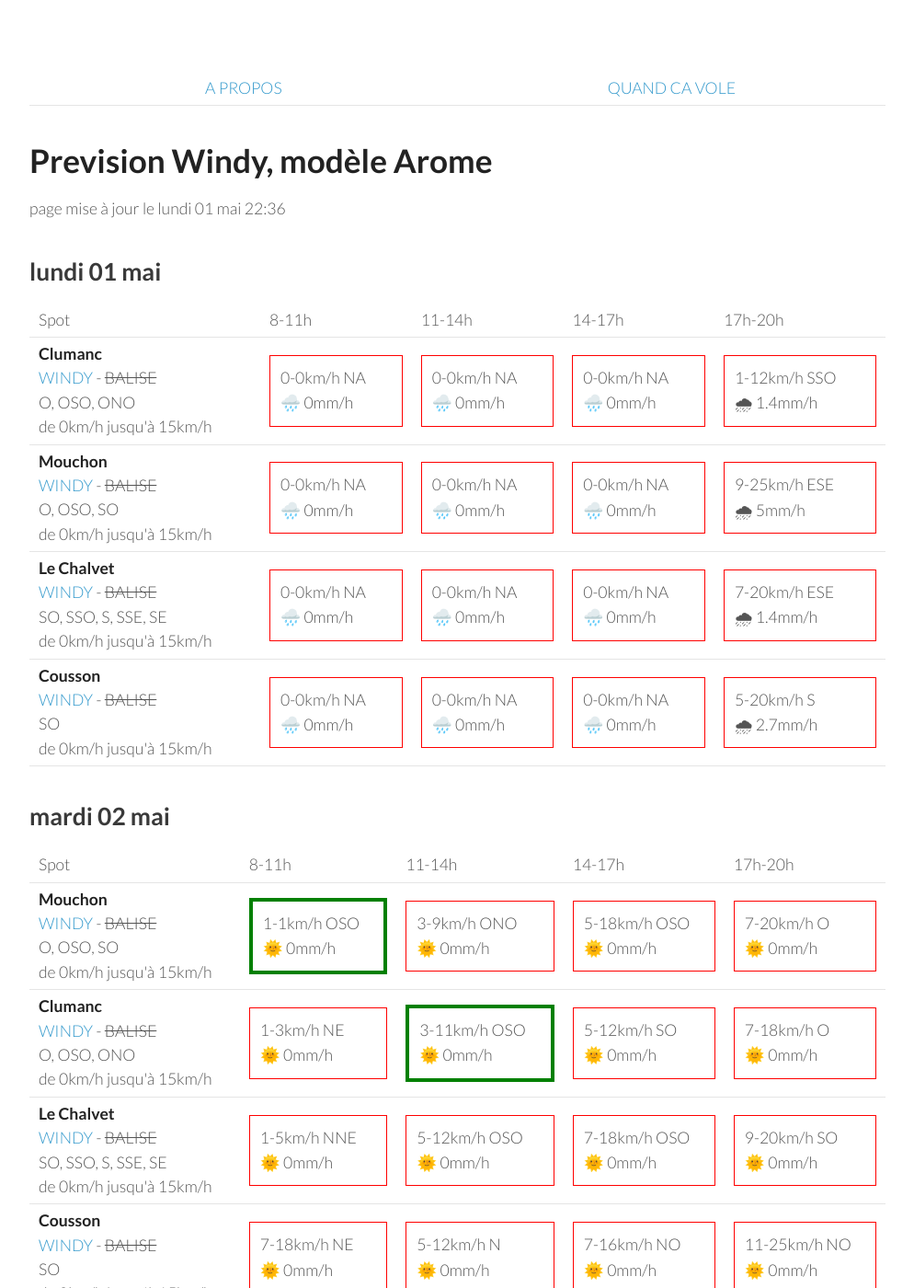
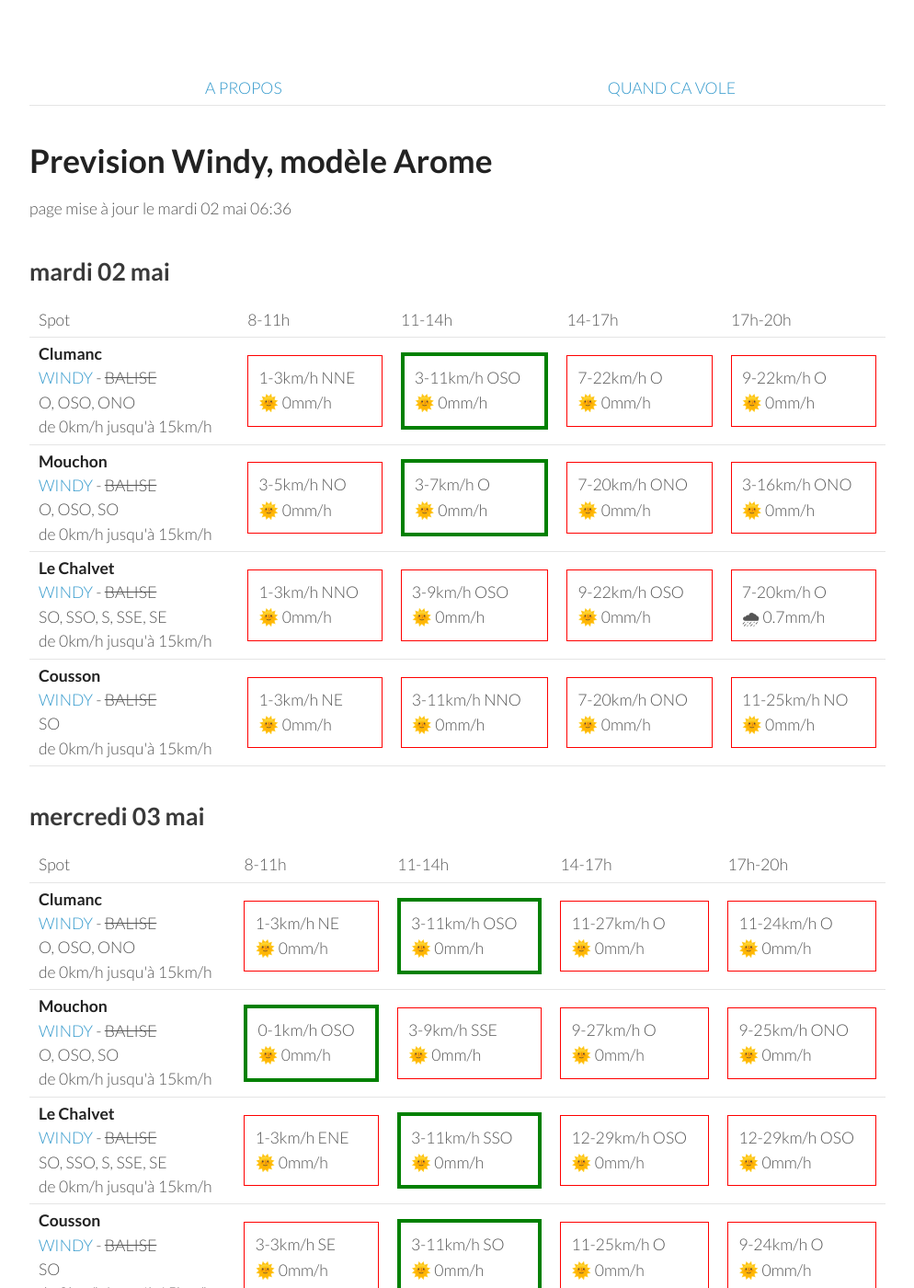
Before and after one commit to parapente-dans-le-nord/parapente-dans-le-nord.github.io, a Jekyll site: the page built from saint_andre.markdown, in a window 1280 px wide and 1400 px high. Shown: the whole window at 92% size, without its empty margins (26-1020 px from the left). Built offline with Jekyll 4.4.1, drawn with Linux system fonts in a browser that asks for light colours; some of the changed text lies outside the part shown.

Commit message:
update index.markdown

```diff
--- a/saint_andre.markdown
+++ b/saint_andre.markdown
@@ -7,9 +7,9 @@ title:  "Tous les spots"
 {: .links}
 
 # Prevision Windy, modèle Arome
-page mise à jour le lundi 01 mai 22:36
+page mise à jour le mardi 02 mai 06:36
 
-## lundi 01 mai
+## mardi 02 mai
 
 {::nomarkdown}
 <table>
@@ -24,91 +24,39 @@ page mise à jour le lundi 01 mai 22:36
 <tr>
         <td><strong>Clumanc</strong><br><a href="https://windy.com/44.027/6.402?43.914,6.403,10,m:eSxaglP">WINDY</a> - <span class="no-balise"> BALISE </span><br> <span class="vent-favorable">O, OSO, ONO</span><br><span class="force-vent">de 0km/h jusqu'à 15km/h</span> </td>
 
-            <td><div class="not-flyable"><p>0-0km/h NA</p><p>🌧️ 0mm/h</p></div></td>
-            <td><div class="not-flyable"><p>0-0km/h NA</p><p>🌧️ 0mm/h</p></div></td>
-            <td><div class="not-flyable"><p>0-0km/h NA</p><p>🌧️ 0mm/h</p></div></td>
-            <td><div class="not-flyable"><p>1-12km/h SSO</p><p>🌧 1.4mm/h</p></div></td>
+            <td><div class="not-flyable"><p>1-3km/h NNE</p><p>🌞 0mm/h</p></div></td>
+            <td><div class="flyable"><p>3-11km/h OSO</p><p>🌞 0mm/h</p></div></td>
+            <td><div class="not-flyable"><p>7-22km/h O</p><p>🌞 0mm/h</p></div></td>
+            <td><div class="not-flyable"><p>9-22km/h O</p><p>🌞 0mm/h</p></div></td>
+
 
     </tr>
 <tr>
         <td><strong>Mouchon</strong><br><a href="https://windy.com/43.992/6.424?43.878,6.425,10,m:eSuaglR">WINDY</a> - <span class="no-balise"> BALISE </span><br> <span class="vent-favorable">O, OSO, SO</span><br><span class="force-vent">de 0km/h jusqu'à 15km/h</span> </td>
 
-            <td><div class="not-flyable"><p>0-0km/h NA</p><p>🌧️ 0mm/h</p></div></td>
-            <td><div class="not-flyable"><p>0-0km/h NA</p><p>🌧️ 0mm/h</p></div></td>
-            <td><div class="not-flyable"><p>0-0km/h NA</p><p>🌧️ 0mm/h</p></div></td>
-            <td><div class="not-flyable"><p>9-25km/h ESE</p><p>🌧 5mm/h</p></div></td>
-
-    </tr>
-<tr>
-        <td><strong>Le Chalvet</strong><br><a href="https://windy.com/43.979/6.480?43.866,6.480,10,m:eSsaglX">WINDY</a> - <span class="no-balise"> BALISE </span><br> <span class="vent-favorable">SO, SSO, S, SSE, SE</span><br><span class="force-vent">de 0km/h jusqu'à 15km/h</span> </td>
-
-            <td><div class="not-flyable"><p>0-0km/h NA</p><p>🌧️ 0mm/h</p></div></td>
-            <td><div class="not-flyable"><p>0-0km/h NA</p><p>🌧️ 0mm/h</p></div></td>
-            <td><div class="not-flyable"><p>0-0km/h NA</p><p>🌧️ 0mm/h</p></div></td>
-            <td><div class="not-flyable"><p>7-20km/h ESE</p><p>🌧 1.4mm/h</p></div></td>
-
-    </tr>
-<tr>
-        <td><strong>Cousson</strong><br><a href="https://windy.com/44.054/6.240?43.940,6.241,10,m:eSAaglz">WINDY</a> - <span class="no-balise"> BALISE </span><br> <span class="vent-favorable">SO</span><br><span class="force-vent">de 0km/h jusqu'à 15km/h</span> </td>
-
-            <td><div class="not-flyable"><p>0-0km/h NA</p><p>🌧️ 0mm/h</p></div></td>
-            <td><div class="not-flyable"><p>0-0km/h NA</p><p>🌧️ 0mm/h</p></div></td>
-            <td><div class="not-flyable"><p>0-0km/h NA</p><p>🌧️ 0mm/h</p></div></td>
-            <td><div class="not-flyable"><p>5-20km/h S</p><p>🌧 2.7mm/h</p></div></td>
-
-    </tr>
-
-</tbody>
-</table>
-{:/}
-## mardi 02 mai
-
-{::nomarkdown}
-<table>
-  <tbody>
-    <tr>
-      <td>Spot</td>
-      <td>8-11h</td>
-      <td>11-14h</td>
-      <td>14-17h</td>
-      <td>17h-20h</td>
-    </tr>
-<tr>
-        <td><strong>Mouchon</strong><br><a href="https://windy.com/43.992/6.424?43.878,6.425,10,m:eSuaglR">WINDY</a> - <span class="no-balise"> BALISE </span><br> <span class="vent-favorable">O, OSO, SO</span><br><span class="force-vent">de 0km/h jusqu'à 15km/h</span> </td>
-
-            <td><div class="flyable"><p>1-1km/h OSO</p><p>🌞 0mm/h</p></div></td>
-            <td><div class="not-flyable"><p>3-9km/h ONO</p><p>🌞 0mm/h</p></div></td>
-            <td><div class="not-flyable"><p>5-18km/h OSO</p><p>🌞 0mm/h</p></div></td>
-            <td><div class="not-flyable"><p>7-20km/h O</p><p>🌞 0mm/h</p></div></td>
-
-
-    </tr>
-<tr>
-        <td><strong>Clumanc</strong><br><a href="https://windy.com/44.027/6.402?43.914,6.403,10,m:eSxaglP">WINDY</a> - <span class="no-balise"> BALISE </span><br> <span class="vent-favorable">O, OSO, ONO</span><br><span class="force-vent">de 0km/h jusqu'à 15km/h</span> </td>
-
-            <td><div class="not-flyable"><p>1-3km/h NE</p><p>🌞 0mm/h</p></div></td>
-            <td><div class="flyable"><p>3-11km/h OSO</p><p>🌞 0mm/h</p></div></td>
-            <td><div class="not-flyable"><p>5-12km/h SO</p><p>🌞 0mm/h</p></div></td>
-            <td><div class="not-flyable"><p>7-18km/h O</p><p>🌞 0mm/h</p></div></td>
+            <td><div class="not-flyable"><p>3-5km/h NO</p><p>🌞 0mm/h</p></div></td>
+            <td><div class="flyable"><p>3-7km/h O</p><p>🌞 0mm/h</p></div></td>
+            <td><div class="not-flyable"><p>7-20km/h ONO</p><p>🌞 0mm/h</p></div></td>
+            <td><div class="not-flyable"><p>3-16km/h ONO</p><p>🌞 0mm/h</p></div></td>
 
 
     </tr>
 <tr>
         <td><strong>Le Chalvet</strong><br><a href="https://windy.com/43.979/6.480?43.866,6.480,10,m:eSsaglX">WINDY</a> - <span class="no-balise"> BALISE </span><br> <span class="vent-favorable">SO, SSO, S, SSE, SE</span><br><span class="force-vent">de 0km/h jusqu'à 15km/h</span> </td>
 
-            <td><div class="not-flyable"><p>1-5km/h NNE</p><p>🌞 0mm/h</p></div></td>
-            <td><div class="not-flyable"><p>5-12km/h OSO</p><p>🌞 0mm/h</p></div></td>
-            <td><div class="not-flyable"><p>7-18km/h OSO</p><p>🌞 0mm/h</p></div></td>
-            <td><div class="not-flyable"><p>9-20km/h SO</p><p>🌞 0mm/h</p></div></td>
+            <td><div class="not-flyable"><p>1-3km/h NNO</p><p>🌞 0mm/h</p></div></td>
+            <td><div class="not-flyable"><p>3-9km/h OSO</p><p>🌞 0mm/h</p></div></td>
+            <td><div class="not-flyable"><p>9-22km/h OSO</p><p>🌞 0mm/h</p></div></td>
+            <td><div class="not-flyable"><p>7-20km/h O</p><p>🌧 0.7mm/h</p></div></td>
 
 
     </tr>
 <tr>
         <td><strong>Cousson</strong><br><a href="https://windy.com/44.054/6.240?43.940,6.241,10,m:eSAaglz">WINDY</a> - <span class="no-balise"> BALISE </span><br> <span class="vent-favorable">SO</span><br><span class="force-vent">de 0km/h jusqu'à 15km/h</span> </td>
 
-            <td><div class="not-flyable"><p>7-18km/h NE</p><p>🌞 0mm/h</p></div></td>
-            <td><div class="not-flyable"><p>5-12km/h N</p><p>🌞 0mm/h</p></div></td>
-            <td><div class="not-flyable"><p>7-16km/h NO</p><p>🌞 0mm/h</p></div></td>
+            <td><div class="not-flyable"><p>1-3km/h NE</p><p>🌞 0mm/h</p></div></td>
+            <td><div class="not-flyable"><p>3-11km/h NNO</p><p>🌞 0mm/h</p></div></td>
+            <td><div class="not-flyable"><p>7-20km/h ONO</p><p>🌞 0mm/h</p></div></td>
             <td><div class="not-flyable"><p>11-25km/h NO</p><p>🌞 0mm/h</p></div></td>
 
 
@@ -133,39 +81,39 @@ page mise à jour le lundi 01 mai 22:36
         <td><strong>Clumanc</strong><br><a href="https://windy.com/44.027/6.402?43.914,6.403,10,m:eSxaglP">WINDY</a> - <span class="no-balise"> BALISE </span><br> <span class="vent-favorable">O, OSO, ONO</span><br><span class="force-vent">de 0km/h jusqu'à 15km/h</span> </td>
 
             <td><div class="not-flyable"><p>1-3km/h NE</p><p>🌞 0mm/h</p></div></td>
-            <td><div class="not-flyable"><p>7-25km/h ONO</p><p>🌞 0mm/h</p></div></td>
-            <td><div class="not-flyable"><p>11-33km/h ONO</p><p>🌞 0mm/h</p></div></td>
-            <td><div class="not-flyable"><p>11-38km/h O</p><p>🌞 0mm/h</p></div></td>
+            <td><div class="flyable"><p>3-11km/h OSO</p><p>🌞 0mm/h</p></div></td>
+            <td><div class="not-flyable"><p>11-27km/h O</p><p>🌞 0mm/h</p></div></td>
+            <td><div class="not-flyable"><p>11-24km/h O</p><p>🌞 0mm/h</p></div></td>
 
 
     </tr>
 <tr>
         <td><strong>Mouchon</strong><br><a href="https://windy.com/43.992/6.424?43.878,6.425,10,m:eSuaglR">WINDY</a> - <span class="no-balise"> BALISE </span><br> <span class="vent-favorable">O, OSO, SO</span><br><span class="force-vent">de 0km/h jusqu'à 15km/h</span> </td>
 
-            <td><div class="not-flyable"><p>0-1km/h SSO</p><p>🌞 0mm/h</p></div></td>
-            <td><div class="not-flyable"><p>7-24km/h ONO</p><p>🌞 0mm/h</p></div></td>
-            <td><div class="not-flyable"><p>11-31km/h ONO</p><p>🌞 0mm/h</p></div></td>
-            <td><div class="not-flyable"><p>12-38km/h ONO</p><p>🌞 0mm/h</p></div></td>
+            <td><div class="flyable"><p>0-1km/h OSO</p><p>🌞 0mm/h</p></div></td>
+            <td><div class="not-flyable"><p>3-9km/h SSE</p><p>🌞 0mm/h</p></div></td>
+            <td><div class="not-flyable"><p>9-27km/h O</p><p>🌞 0mm/h</p></div></td>
+            <td><div class="not-flyable"><p>9-25km/h ONO</p><p>🌞 0mm/h</p></div></td>
+
+
+    </tr>
+<tr>
+        <td><strong>Le Chalvet</strong><br><a href="https://windy.com/43.979/6.480?43.866,6.480,10,m:eSsaglX">WINDY</a> - <span class="no-balise"> BALISE </span><br> <span class="vent-favorable">SO, SSO, S, SSE, SE</span><br><span class="force-vent">de 0km/h jusqu'à 15km/h</span> </td>
+
+            <td><div class="not-flyable"><p>1-3km/h ENE</p><p>🌞 0mm/h</p></div></td>
+            <td><div class="flyable"><p>3-11km/h SSO</p><p>🌞 0mm/h</p></div></td>
+            <td><div class="not-flyable"><p>12-29km/h OSO</p><p>🌞 0mm/h</p></div></td>
+            <td><div class="not-flyable"><p>12-29km/h OSO</p><p>🌞 0mm/h</p></div></td>
 
 
     </tr>
 <tr>
         <td><strong>Cousson</strong><br><a href="https://windy.com/44.054/6.240?43.940,6.241,10,m:eSAaglz">WINDY</a> - <span class="no-balise"> BALISE </span><br> <span class="vent-favorable">SO</span><br><span class="force-vent">de 0km/h jusqu'à 15km/h</span> </td>
 
-            <td><div class="not-flyable"><p>1-3km/h N</p><p>🌞 0mm/h</p></div></td>
-            <td><div class="not-flyable"><p>5-22km/h O</p><p>🌞 0mm/h</p></div></td>
-            <td><div class="not-flyable"><p>7-25km/h OSO</p><p>🌞 0mm/h</p></div></td>
-            <td><div class="not-flyable"><p>11-29km/h OSO</p><p>🌞 0mm/h</p></div></td>
-
-
-    </tr>
-<tr>
-        <td><strong>Le Chalvet</strong><br><a href="https://windy.com/43.979/6.480?43.866,6.480,10,m:eSsaglX">WINDY</a> - <span class="no-balise"> BALISE </span><br> <span class="vent-favorable">SO, SSO, S, SSE, SE</span><br><span class="force-vent">de 0km/h jusqu'à 15km/h</span> </td>
-
-            <td><div class="not-flyable"><p>1-3km/h NE</p><p>🌞 0mm/h</p></div></td>
-            <td><div class="not-flyable"><p>5-20km/h ONO</p><p>🌞 0mm/h</p></div></td>
-            <td><div class="not-flyable"><p>9-29km/h ONO</p><p>🌞 0mm/h</p></div></td>
-            <td><div class="not-flyable"><p>14-42km/h ONO</p><p>🌞 0mm/h</p></div></td>
+            <td><div class="not-flyable"><p>3-3km/h SE</p><p>🌞 0mm/h</p></div></td>
+            <td><div class="flyable"><p>3-11km/h SO</p><p>🌞 0mm/h</p></div></td>
+            <td><div class="not-flyable"><p>11-25km/h O</p><p>🌞 0mm/h</p></div></td>
+            <td><div class="not-flyable"><p>9-24km/h O</p><p>🌞 0mm/h</p></div></td>
 
 
     </tr>
@@ -188,39 +136,39 @@ page mise à jour le lundi 01 mai 22:36
 <tr>
         <td><strong>Mouchon</strong><br><a href="https://windy.com/43.992/6.424?43.878,6.425,10,m:eSuaglR">WINDY</a> - <span class="no-balise"> BALISE </span><br> <span class="vent-favorable">O, OSO, SO</span><br><span class="force-vent">de 0km/h jusqu'à 15km/h</span> </td>
 
-            <td><div class="not-flyable"><p>5-14km/h ESE</p><p>🌞 0mm/h</p></div></td>
-            <td><div class="not-flyable"><p>5-18km/h OSO</p><p>🌞 0mm/h</p></div></td>
-            <td><div class="not-flyable"><p>11-33km/h O</p><p>🌞 0mm/h</p></div></td>
-            <td><div class="not-flyable"><p>9-35km/h O</p><p>🌞 0mm/h</p></div></td>
+            <td><div class="not-flyable"><p>5-12km/h ESE</p><p>🌞 0mm/h</p></div></td>
+            <td><div class="not-flyable"><p>7-22km/h OSO</p><p>🌞 0mm/h</p></div></td>
+            <td><div class="not-flyable"><p>12-33km/h O</p><p>🌞 0mm/h</p></div></td>
+            <td><div class="not-flyable"><p>11-35km/h O</p><p>🌞 0mm/h</p></div></td>
 
 
     </tr>
 <tr>
         <td><strong>Clumanc</strong><br><a href="https://windy.com/44.027/6.402?43.914,6.403,10,m:eSxaglP">WINDY</a> - <span class="no-balise"> BALISE </span><br> <span class="vent-favorable">O, OSO, ONO</span><br><span class="force-vent">de 0km/h jusqu'à 15km/h</span> </td>
 
-            <td><div class="not-flyable"><p>5-16km/h ESE</p><p>🌞 0mm/h</p></div></td>
-            <td><div class="not-flyable"><p>5-20km/h OSO</p><p>🌞 0mm/h</p></div></td>
-            <td><div class="not-flyable"><p>11-33km/h O</p><p>🌞 0mm/h</p></div></td>
-            <td><div class="not-flyable"><p>9-35km/h O</p><p>🌞 0mm/h</p></div></td>
+            <td><div class="not-flyable"><p>5-14km/h E</p><p>🌞 0mm/h</p></div></td>
+            <td><div class="not-flyable"><p>7-24km/h OSO</p><p>🌞 0mm/h</p></div></td>
+            <td><div class="not-flyable"><p>12-35km/h O</p><p>🌞 0mm/h</p></div></td>
+            <td><div class="not-flyable"><p>11-37km/h O</p><p>🌞 0mm/h</p></div></td>
 
 
     </tr>
 <tr>
         <td><strong>Cousson</strong><br><a href="https://windy.com/44.054/6.240?43.940,6.241,10,m:eSAaglz">WINDY</a> - <span class="no-balise"> BALISE </span><br> <span class="vent-favorable">SO</span><br><span class="force-vent">de 0km/h jusqu'à 15km/h</span> </td>
 
-            <td><div class="not-flyable"><p>5-18km/h E</p><p>🌞 0mm/h</p></div></td>
+            <td><div class="not-flyable"><p>7-18km/h E</p><p>🌞 0mm/h</p></div></td>
             <td><div class="not-flyable"><p>5-18km/h OSO</p><p>🌞 0mm/h</p></div></td>
             <td><div class="not-flyable"><p>9-27km/h OSO</p><p>🌞 0mm/h</p></div></td>
-            <td><div class="not-flyable"><p>5-29km/h O</p><p>🌞 0mm/h</p></div></td>
+            <td><div class="not-flyable"><p>7-27km/h O</p><p>🌞 0mm/h</p></div></td>
 
 
     </tr>
 <tr>
         <td><strong>Le Chalvet</strong><br><a href="https://windy.com/43.979/6.480?43.866,6.480,10,m:eSsaglX">WINDY</a> - <span class="no-balise"> BALISE </span><br> <span class="vent-favorable">SO, SSO, S, SSE, SE</span><br><span class="force-vent">de 0km/h jusqu'à 15km/h</span> </td>
 
-            <td><div class="not-flyable"><p>3-12km/h E</p><p>🌞 0mm/h</p></div></td>
-            <td><div class="not-flyable"><p>5-18km/h OSO</p><p>🌞 0mm/h</p></div></td>
-            <td><div class="not-flyable"><p>11-33km/h O</p><p>🌞 0mm/h</p></div></td>
+            <td><div class="not-flyable"><p>3-11km/h E</p><p>🌞 0mm/h</p></div></td>
+            <td><div class="not-flyable"><p>7-22km/h OSO</p><p>🌞 0mm/h</p></div></td>
+            <td><div class="not-flyable"><p>12-33km/h O</p><p>🌞 0mm/h</p></div></td>
             <td><div class="not-flyable"><p>11-35km/h O</p><p>🌞 0mm/h</p></div></td>
 
 
@@ -244,8 +192,8 @@ page mise à jour le lundi 01 mai 22:36
 <tr>
         <td><strong>Mouchon</strong><br><a href="https://windy.com/43.992/6.424?43.878,6.425,10,m:eSuaglR">WINDY</a> - <span class="no-balise"> BALISE </span><br> <span class="vent-favorable">O, OSO, SO</span><br><span class="force-vent">de 0km/h jusqu'à 15km/h</span> </td>
 
-            <td><div class="not-flyable"><p>1-9km/h E</p><p>🌞 0mm/h</p></div></td>
-            <td><div class="not-flyable"><p>5-20km/h OSO</p><p>🌞 0mm/h</p></div></td>
+            <td><div class="not-flyable"><p>1-7km/h ESE</p><p>🌞 0mm/h</p></div></td>
+            <td><div class="not-flyable"><p>7-22km/h O</p><p>🌞 0mm/h</p></div></td>
             <td><div class="not-flyable"><p>11-33km/h OSO</p><p>🌞 0mm/h</p></div></td>
             <td><div class="not-flyable"><p>12-37km/h O</p><p>🌞 0mm/h</p></div></td>
 
@@ -255,18 +203,8 @@ page mise à jour le lundi 01 mai 22:36
         <td><strong>Clumanc</strong><br><a href="https://windy.com/44.027/6.402?43.914,6.403,10,m:eSxaglP">WINDY</a> - <span class="no-balise"> BALISE </span><br> <span class="vent-favorable">O, OSO, ONO</span><br><span class="force-vent">de 0km/h jusqu'à 15km/h</span> </td>
 
             <td><div class="not-flyable"><p>1-9km/h E</p><p>🌞 0mm/h</p></div></td>
-            <td><div class="not-flyable"><p>7-22km/h OSO</p><p>🌞 0mm/h</p></div></td>
+            <td><div class="not-flyable"><p>7-22km/h O</p><p>🌞 0mm/h</p></div></td>
             <td><div class="not-flyable"><p>11-33km/h OSO</p><p>🌞 0mm/h</p></div></td>
-            <td><div class="not-flyable"><p>12-37km/h O</p><p>🌞 0mm/h</p></div></td>
-
-
-    </tr>
-<tr>
-        <td><strong>Le Chalvet</strong><br><a href="https://windy.com/43.979/6.480?43.866,6.480,10,m:eSsaglX">WINDY</a> - <span class="no-balise"> BALISE </span><br> <span class="vent-favorable">SO, SSO, S, SSE, SE</span><br><span class="force-vent">de 0km/h jusqu'à 15km/h</span> </td>
-
-            <td><div class="not-flyable"><p>1-9km/h NE</p><p>🌞 0mm/h</p></div></td>
-            <td><div class="not-flyable"><p>5-20km/h SO</p><p>🌞 0mm/h</p></div></td>
-            <td><div class="not-flyable"><p>11-31km/h OSO</p><p>🌞 0mm/h</p></div></td>
             <td><div class="not-flyable"><p>12-37km/h O</p><p>🌞 0mm/h</p></div></td>
 
 
@@ -275,9 +213,19 @@ page mise à jour le lundi 01 mai 22:36
         <td><strong>Cousson</strong><br><a href="https://windy.com/44.054/6.240?43.940,6.241,10,m:eSAaglz">WINDY</a> - <span class="no-balise"> BALISE </span><br> <span class="vent-favorable">SO</span><br><span class="force-vent">de 0km/h jusqu'à 15km/h</span> </td>
 
             <td><div class="not-flyable"><p>5-14km/h ENE</p><p>🌞 0mm/h</p></div></td>
-            <td><div class="not-flyable"><p>5-20km/h OSO</p><p>🌞 0mm/h</p></div></td>
+            <td><div class="not-flyable"><p>5-18km/h OSO</p><p>🌞 0mm/h</p></div></td>
             <td><div class="not-flyable"><p>11-29km/h OSO</p><p>🌞 0mm/h</p></div></td>
             <td><div class="not-flyable"><p>11-31km/h OSO</p><p>🌞 0mm/h</p></div></td>
+
+
+    </tr>
+<tr>
+        <td><strong>Le Chalvet</strong><br><a href="https://windy.com/43.979/6.480?43.866,6.480,10,m:eSsaglX">WINDY</a> - <span class="no-balise"> BALISE </span><br> <span class="vent-favorable">SO, SSO, S, SSE, SE</span><br><span class="force-vent">de 0km/h jusqu'à 15km/h</span> </td>
+
+            <td><div class="not-flyable"><p>1-7km/h NE</p><p>🌞 0mm/h</p></div></td>
+            <td><div class="not-flyable"><p>7-22km/h OSO</p><p>🌞 0mm/h</p></div></td>
+            <td><div class="not-flyable"><p>11-31km/h OSO</p><p>🌞 0mm/h</p></div></td>
+            <td><div class="not-flyable"><p>12-37km/h O</p><p>🌞 0mm/h</p></div></td>
 
 
     </tr>
```
